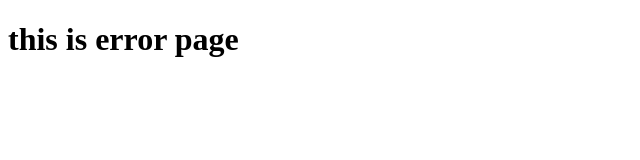
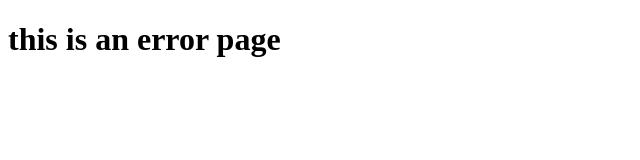
Before and after one commit to ZhuiXunzhe/mini-Web, a plain HTML site: page static/error.html in a window 1280 px wide. Shown: the whole page, without its empty margins (0-640 px from the left). Drawn offline with Linux system fonts and the light colour scheme.

Commit message:
add error page

```diff
--- a/static/error.html
+++ b/static/error.html
@@ -6,7 +6,7 @@
 </head>
 <body>
     <h1>
-        this is error page
+        this is an error page
     </h1>
 </body>
 </html>
```
